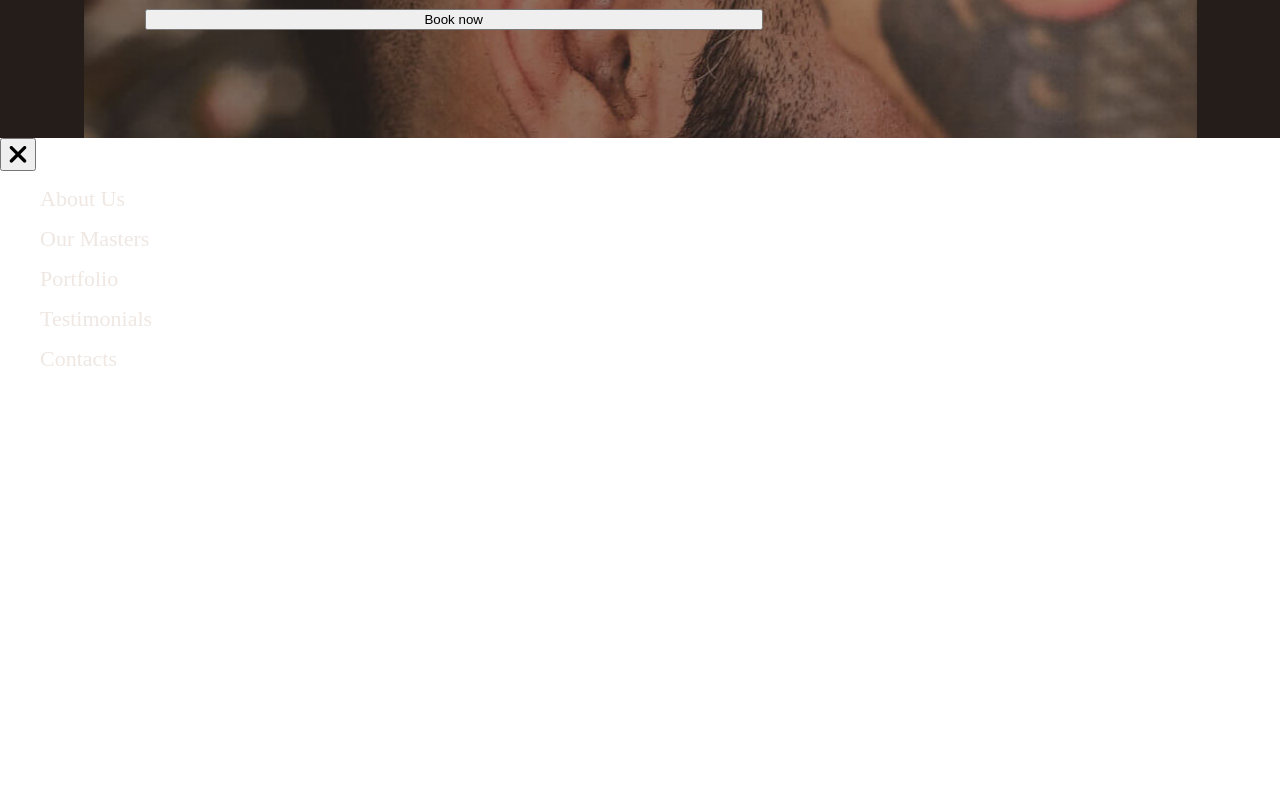
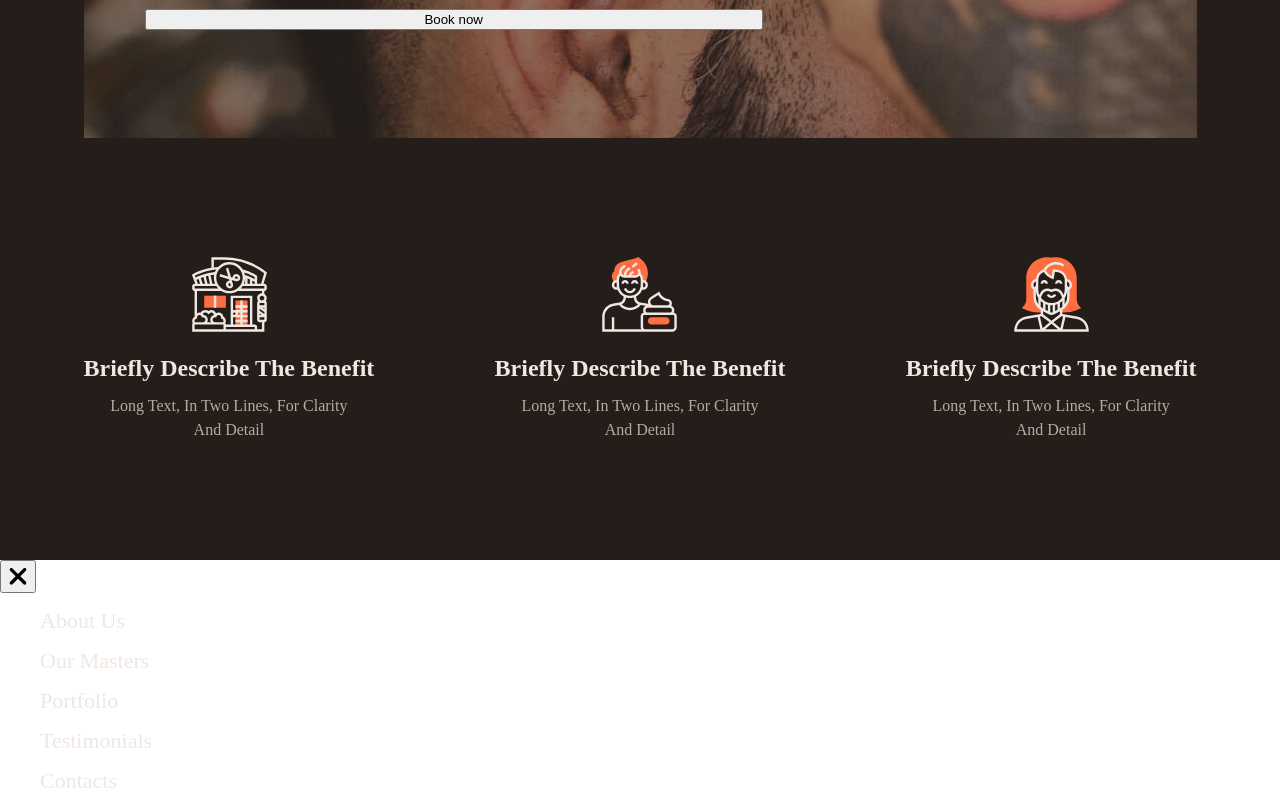
Before and after one commit to yaretsroman/barber-project-webpack, a website built with webpack: page src/index.html in a window 1280 px wide. Shown: the part 960-1771 px from the top of the page. Before the commit the page ends 1349 px from the top, so only its background shows below. Built offline with nearby package versions, Linux system fonts and the light colour scheme; a web font is replaced by a local one.

Commit message:
fixed benefits section

```diff
--- a/src/components/benefits/benefits.scss
+++ b/src/components/benefits/benefits.scss
@@ -1,11 +1,59 @@
 @import '../../scss/colors.scss';
+@import '../../scss/breakpoints.scss';
 
 .benefits-items {
     display: flex;
-    justify-content: space-evenly;
+    justify-content: space-between;
     flex-wrap: wrap;
+    @media screen and (max-width: map-get($breakpoints, 'lg')) {
+        justify-content: space-evenly;
+    }
+    @media screen and (max-width: map-get($breakpoints, 'md')) {
+        justify-content: space-evenly;
+        padding-top: 0;
+    }
+    @media screen and (max-width: map-get($breakpoints, 'sm')) {
+        justify-content: space-evenly;
+    }
+    @media screen and (max-width: map-get($breakpoints, 'xs')) {
+        justify-content: space-evenly;
+    }
 }
 
 .benefits {
+    height: 422px;
+    display: flex;
+    align-items: center;
     background-color: map-get($brownColors, 'brown1');
+    @media screen and (max-width: map-get($breakpoints, 'lg')) {
+        height: 500px;
+    }
+    @media screen and (max-width: map-get($breakpoints, 'md')) {
+        height: 730px;
+    }
+    @media screen and (max-width: map-get($breakpoints, 'sm')) {
+        height: 780px;
+    }
 }
+
+.benefits-block {
+    display: flex;
+    flex-direction: column;
+    align-items: center;
+    .benefits-image {
+        height: 75px;
+    }
+    .subtitle-block {
+        width: 250px;
+    }
+    @media screen and (max-width: map-get($breakpoints, 'lg')) {
+        padding: 0px 35px 0px 35px;
+        margin-top: 50px;
+    }
+    @media screen and (max-width: map-get($breakpoints, 'md')) {
+        padding: 0px 35px 0px 35px;
+    }
+    @media screen and (max-width: map-get($breakpoints, 'sm')) {
+        margin: 35px 0px 0px 0px;
+    }
+}
--- a/src/components/header-banner/header-banner.scss
+++ b/src/components/header-banner/header-banner.scss
@@ -56,6 +56,7 @@
     }
     @media screen and (max-width: 500px) {
         gap: 400px;
+        align-items: center;
     }
 }
 
--- a/src/components/top-navigation/top-navigation.scss
+++ b/src/components/top-navigation/top-navigation.scss
@@ -23,6 +23,9 @@
 
 .logo-top {
     width: 150px;
+    @media screen and (max-width: map-get($breakpoints, 'lg')) {
+        padding-top: 5px;
+    }
 }
 
 .nav {
--- a/src/components/typography/headings.scss
+++ b/src/components/typography/headings.scss
@@ -10,6 +10,7 @@
 }
 
 .h3 {
+   margin: 20px 0px 10px 0px;
    font-family: 'FiraSans';
    font-size: 24px;
    font-weight: 600;
--- a/src/components/typography/subtitle.scss
+++ b/src/components/typography/subtitle.scss
@@ -25,5 +25,5 @@
   line-height: 24px;
   text-transform: capitalize;
   color: map-get($whiteColors, 'white3');
-
+  margin: 0;
 }
--- a/src/index.html
+++ b/src/index.html
@@ -102,42 +102,48 @@
       </div>
     </section>
 
-    <!-- <section class="benefits pt-100">
+    <section class="benefits">
       <div class="container">
         <div class="benefits-items">
-          <div class="benefits-1">
-            <img class="pl-100" src="./src/assets/images/benefits-icon/icon1.svg" alt="icon1">
-            <h3 class="h3">
+          <div class="benefits-block">
+            <img class="benefits-image" src="./src/assets/images/benefits-icon/icon1.svg" alt="icon1">
+            <h3 class="h3 text-center">
               Briefly describe the benefit
             </h3>
-            <h6 class="subtitle3">
+            <div class="subtitle-block">
+              <h6 class="subtitle3 text-center">
                 Long text, in two lines, for clarity
-              <br> and detail
+                and detail
               </h6>
             </div>
-          <div class="benefits-2">
-            <img class="pl-100" src="./src/assets/images/benefits-icon/icon2.svg" alt="icon2">
-            <h3 class="h3">
+          </div>
+          <div class="benefits-block">
+            <img class="benefits-image" src="./src/assets/images/benefits-icon/icon2.svg" alt="icon2">
+            <h3 class="h3 text-center">
               Briefly describe the benefit
             </h3>
-            <h6 class="subtitle3">
+            <div class="subtitle-block">
+              <h6 class="subtitle3 text-center">
                 Long text, in two lines, for clarity
-              <br> and detail
+                and detail
               </h6>
             </div>
-          <div class="benefits-3">
-            <img class="pl-100" src="./src/assets/images/benefits-icon/icon3.svg" alt="icon3">
-            <h3 class="h3">
+          </div>
+          <div class="benefits-block">
+            <img class="benefits-image" src="./src/assets/images/benefits-icon/icon3.svg" alt="icon3">
+            <h3 class="h3 text-center">
               Briefly describe the benefit
             </h3>
-            <h6 class="subtitle3">
+            <div class="subtitle-block">
+              <h6 class="subtitle3 text-center">
                 Long text, in two lines, for clarity
-              <br> and detail
+                and detail
               </h6>
             </div>
           </div>
         </div>
-    </section> -->
+      </div>
+    </section>
     <!-- <main>
       <section class="about-us">
         <div class="container">
```
Lines whose indentation alone changed are shown as unchanged.
